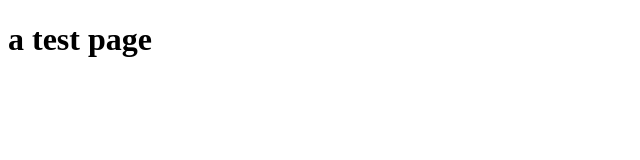
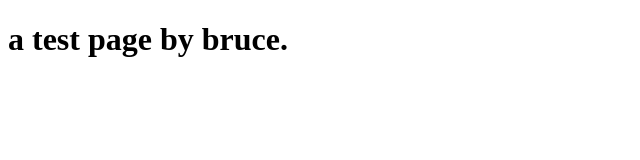
Before and after one commit to brucesky/brucesky.github.com, a plain HTML site: page index.html in a window 1280 px wide. Shown: the whole page, without its empty margins (0-640 px from the left). Drawn offline with Linux system fonts and the light colour scheme.

Commit message:
Update index.html

```diff
--- a/index.html
+++ b/index.html
@@ -1,10 +1,10 @@
 <!doctype html>
 <html>
 	<head>
-	<title>Welcome brucesky</title>
+	<title>Welcome brucesky.com</title>
 	</head>
 
 	<body>
-		<h1>a test page</h1>
+		<h1>a test page by bruce.</h1>
 	</body>
 </html>
```
